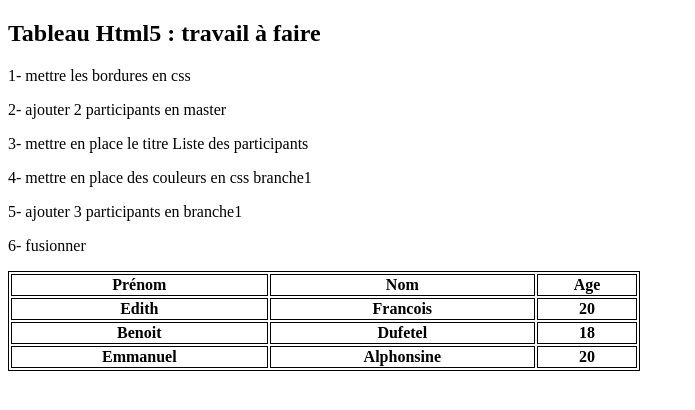
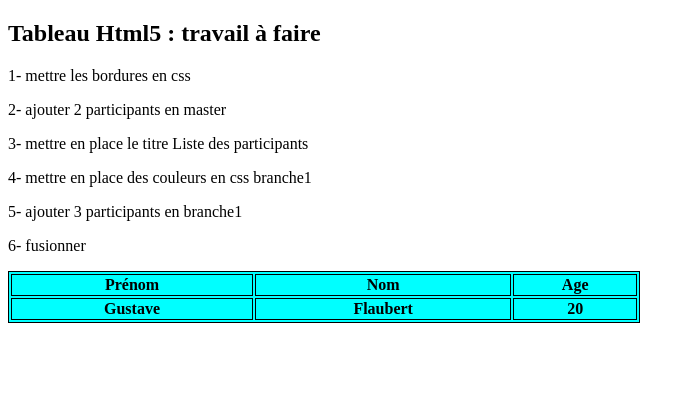
Before and after one commit to btssioflaubert/rouen, a plain HTML site: page index.html in a window 1280 px wide. Shown: the whole page, without its empty margins (0-695 px from the left). Drawn offline with Linux system fonts and the light colour scheme.

Commit message:
index.htlm avec couleur bleu et gustave Flaubert

```diff
--- a/index.html
+++ b/index.html
@@ -5,6 +5,7 @@
     <style>
         table,th, td {
             border: 1px solid black;
+            background-color : aqua;
         }
     </style>
     </head>
@@ -24,19 +25,9 @@
         <th>Nom</th>
         <th>Age</th>
     </tr>
-    <tr>
-        <th>Edith</th>
-        <th>Francois</th>
-        <th>20</th>
-    </tr>
-    <tr>
-        <th>Benoit</th>
-        <th>Dufetel</th>
-        <th>18</th>
-    </tr>
-    <tr>
-        <th>Emmanuel</th>
-        <th>Alphonsine</th>
+
+        <th>Gustave</th>
+        <th>Flaubert</th>
         <th>20</th>
     </tr>
 </table>
```
